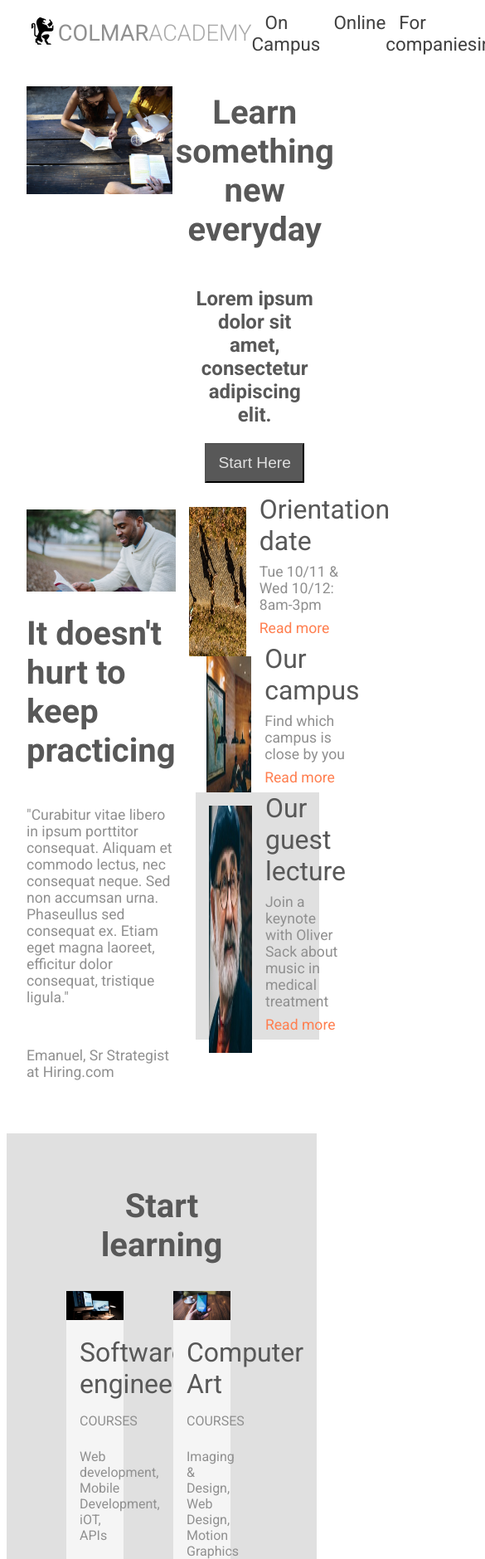
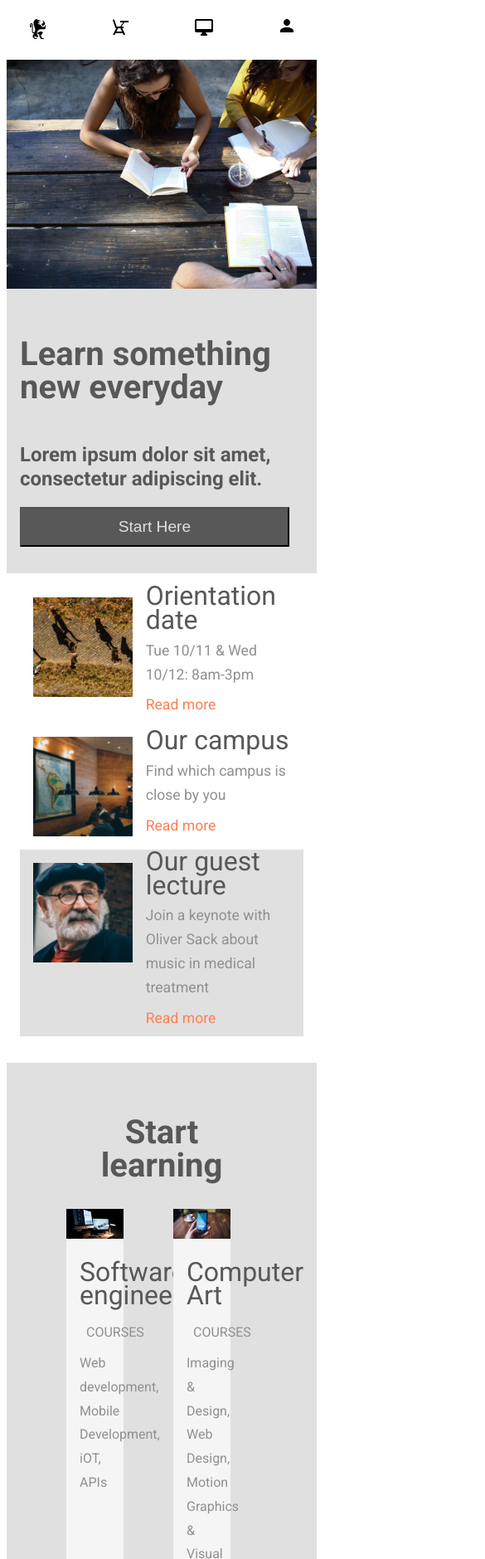
Before and after one commit to ayeshamcgowan/Colmar, a plain HTML site: page index.html in a window 390 px wide. Shown: the top 1879 px of the page at 83% size, 585 px wide, since content can reach past the window. Drawn offline with Linux system fonts and the light colour scheme.

Commit message:
formatted mobile header, and top banner.

```diff
--- a/index.html
+++ b/index.html
@@ -14,12 +14,22 @@
       <span class="colmar">COLMAR</span>
       <span class="academy">ACADEMY</span>
     </div>
-    <nav>
+    <nav class="desktop">
       <span><a href="#">On Campus</a></span>
       <span><a href="#">Online</a></span>
       <span><a href="#">For companies</a></span>
       <span><a href="#">Sign in</a></span>
     </nav>
+
+<!--mobile nav -->
+    <nav class="mobile">
+      <span><img src="resources/images/ic-logo.svg" alt="logo"></span>
+      <span><a href="#"><img src="resources/images/ic-on-campus.svg" alt="On Campus"></a></span>
+      <span><a href="#"><img src="resources/images/ic-online.svg" alt="Online"></a></span>
+      <span><a href="#"><img src="resources/images/ic-login.svg" alt="Sign In"></a></span>
+
+    </nav>
+
   </header>
 
 
@@ -27,7 +37,7 @@
       <div class="container">
 
         <!-- Banner-->
-            <div class="banner">
+            <div class="banner learn">
               <div class="left">
                 <img src="resources/images/banner.jpg" alt="students studying">
               </div>
@@ -92,7 +102,7 @@
                     <img src="resources/images/course-software.jpg" alt="desktop computers">
 
                     <div class="deets">
-                    <h3>Software engineering</h3>
+                    <h3><a href="#">Software engineering</a></h3>
                     <p>COURSES</p>
                     <span>Web development, Mobile Development, iOT, APIs</span>
                   </div>
@@ -102,7 +112,7 @@
                 <div class="majors">
                   <img src="resources/images/course-computer-art.jpg" alt="iphone">
                   <div class="deets">
-                    <h3>Computer Art</h3>
+                    <h3><a href="#">Computer Art</a></h3>
                     <p>COURSES</p>
                     <span>Imaging &amp; Design, Web Design, Motion Graphics &amp; Visual Effects, Computer Animation</span>
                   </div>
@@ -112,7 +122,7 @@
                     <img src="resources/images/course-design.jpg" alt="film slr camera">
 
                     <div class="deets">
-                    <h3>Design</h3>
+                    <h3><a href="#">Design</a></h3>
                     <p>COURSES</p>
                     <span>User Experience Design, User Research, Visual Design</span>
                   </div>
@@ -122,7 +132,7 @@
                 <div class="majors">
                   <img src="resources/images/course-data.jpg" alt="laptop with graphs">
                   <div class="deets">
-                    <h3>Data</h3>
+                    <h3><a href="#">Data</a></h3>
                     <p>COURSES</p>
                     <span>Data Science, Big Data, SQL, Data Visualization</span>
                   </div>
@@ -132,7 +142,7 @@
                     <img src="resources/images/course-business.jpg" alt="a game of chess">
 
                     <div class="deets">
-                    <h3>Business</h3>
+                    <h3><a href="#">Business</a></h3>
                     <p>COURSES</p>
                     <span>Product Development, Business Development, Startup</span>
                   </div>
@@ -142,7 +152,7 @@
                 <div class="majors">
                   <img src="resources/images/course-marketing.jpg" alt="apple watch">
                   <div class="deets">
-                    <h3>Marketing</h3>
+                    <h3><a href="#">Marketing</a></h3>
                     <p>COURSES</p>
                     <span>Analytics, Content Marketing, Mobile Marketing</span>
                   </div>
@@ -170,15 +180,15 @@
            <div class="information">
              <img src="resources/images/thesis-fisma.jpg" alt="sketching and iphone">
              <div class="details">
-               <h3>Fisma: Design and Prototype</h3>
-               <span>Designer showcase of new prototype product</span>
+               <h3><a href="#">Fisma: Design and Prototype</a></h3>
+               <span><a href="#">Designer showcase of new prototype product</a></span>
              </div>
            </div>
 
            <div class="information">
              <img src="resources/images/thesis-now-and-then.jpg" alt="empire state building"/>
              <div class="details">
-               <h3>Now and then</h3>
+               <h3><a href="#">Now and then</a></h3>
                <span>Research study about New York</span>
              </div>
            </div>
--- a/resources/css/style.css
+++ b/resources/css/style.css
@@ -3,14 +3,16 @@
 html{
   font-size: 16px;
   font-family: 'Roboto', sans-serif;
-  color:#909090
+  color:#909090;
+  line-height: 1.8rem;
 
 }
 
 h1{
   font-size: 2.5rem;
   font-weight: bold;
-  color:#585858
+  color:#585858;
+  line-height: 2.5rem;
 }
 
 h2{
@@ -75,19 +77,42 @@ header a:hover{
   color: #A9A9A9;
 }
 
+/*mobile nav */
+
+.mobile{
+  display:none;
+}
+
+@media only screen and (max-width: 480px){
+
+
+  .mobile{
+    display:flex;
+    width: 100%;
+    justify-content: space-between;
+  }
+
+  .desktop,
+  .logo{
+    display:none;
+  }
+
+}
+
 
 /*banner*/
 
 .banner{
   display: flex;
-  flex-flow: row nowrap;
-  background-color: ##909090;
+  flex-flow: row nowrap;;
+  justify-content: flex-start;
+  background-color: #E0E0E0;
 }
 
 
 .left{
   width: 60%;
-  padding: 32px 24px;
+  padding: 2rem 1.5rem;
   display:flex;
   flex-flow: column;
   align-items: flex-start;
@@ -103,12 +128,10 @@ header a:hover{
   width: 40%;
   display: flex;
   flex-flow: column;
-  align-items: center;
-  text-align: center;
   justify-content: center;
-  justify-content: flex-start;
-  padding-top: .8rem;
 }
+
+
 
 button{
   width: 80%;
@@ -126,6 +149,30 @@ button:hover{
   background-color: #E0E0E0;
 }
 
+@media only screen and (max-width: 480px){
+
+
+  .banner{
+    flex-flow: column;
+  }
+
+  .left{
+    width: 100%;
+    margin:0rem;
+    padding: 0rem;
+  }
+
+  .right{
+    padding: 2rem 1rem;
+    width: auto;
+
+  }
+
+  button{
+    width: 95%;
+  }
+}
+
 /*information section */
 
 .info{
@@ -138,6 +185,12 @@ button:hover{
   flex-flow: row nowrap;
 }
 
+.info .right{
+  justify-content: flex-start;
+  padding-top: .8rem;
+}
+
+
 .information img{
   width: 35%;
   height: 100%;
@@ -147,6 +200,14 @@ button:hover{
 .left p{
   margin-bottom: 2rem;
 }
+
+@media only screen and (max-width: 480px){
+
+  .info .left{
+    display: none;
+  }
+}
+
 
 /* detail boxes */
 
@@ -167,7 +228,7 @@ button:hover{
 }
 .details a{
   text-decoration: none;
-  color: coral;
+  color: #FF7F50;
 }
 
 .info .information:last-child{
@@ -210,7 +271,16 @@ button:hover{
 }
 
 .majors p{
-  margin: .5rem 1rem 1.5rem 0rem;
+  margin: .5rem;
+}
+
+.content a{
+  text-decoration: none;
+  color: #585858;
+}
+
+.content a:hover{
+  color:#909090
 }
 
 .majors:nth-child(3n+0){
@@ -238,6 +308,11 @@ button:hover{
 padding-top: 0rem;
 }
 
+.thesis .right{
+  justify-content: flex-start;
+  padding-top: .8rem;
+}
+
 .thesis .information:first-child{
   background-color: #E0E0E0;
 }
@@ -250,7 +325,7 @@ footer{
   flex-flow: row nowrap;
   justify-content: space-between;
   font-size: 1rem;
-  padding: 16px 24px;
+  padding: 1rem 1.5rem;
 }
 
 footer nav{
```
